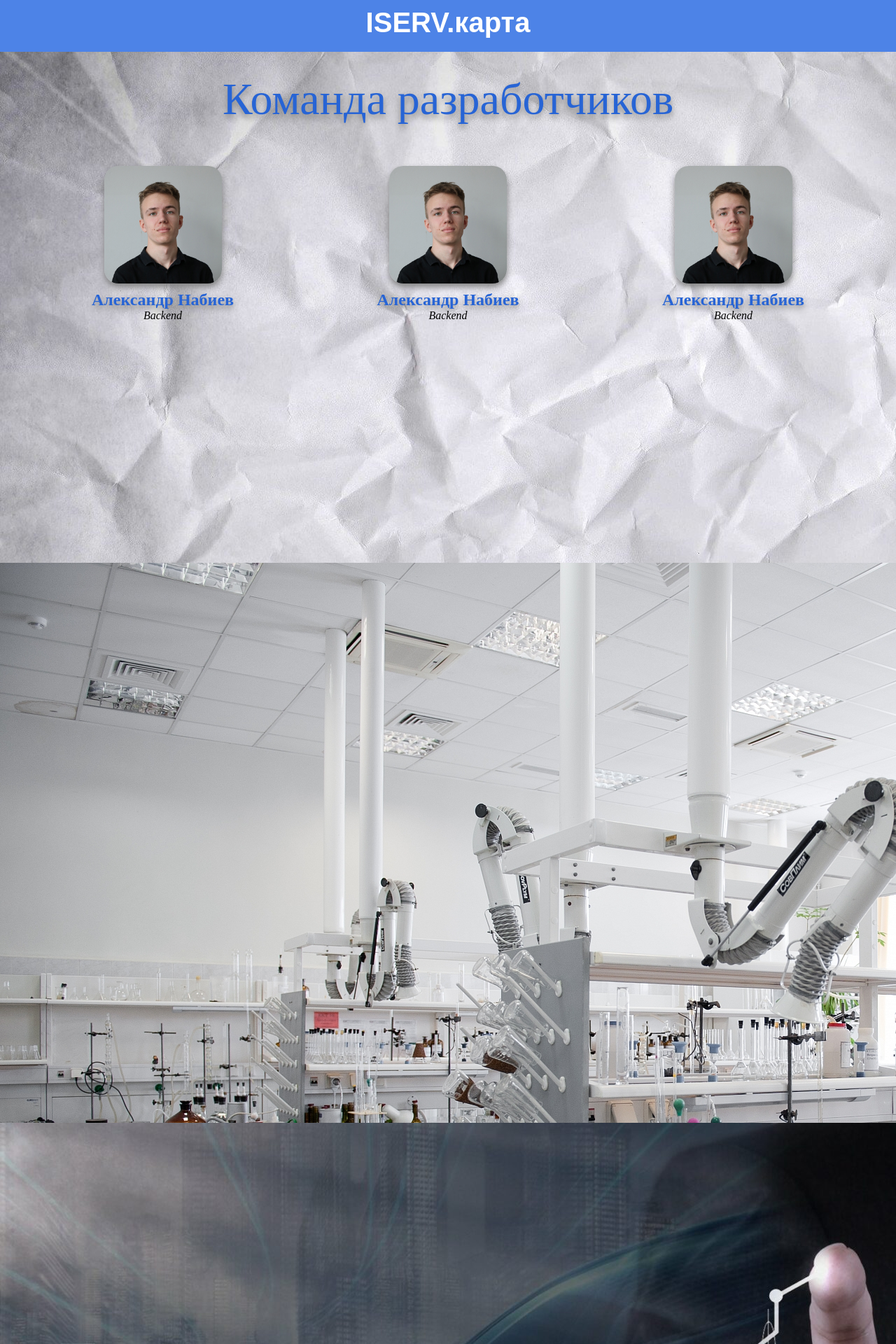
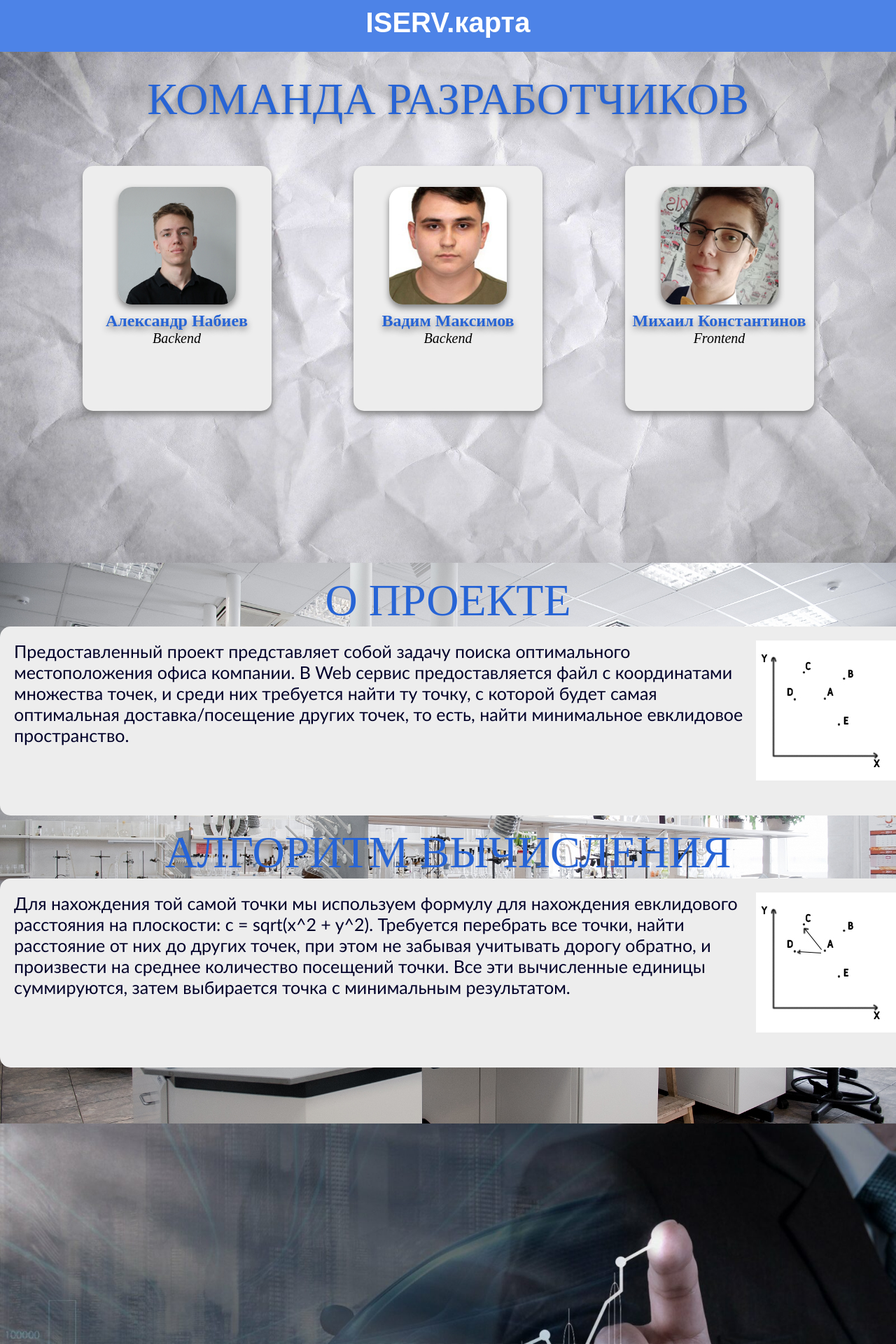
Before and after one commit to midavgigo/shipments_server, a Flask app: page / in a window 1280 px wide. Shown: the top 1920 px of that part at 70% size. Run offline with Flask 3, Linux system fonts and the light colour scheme; the page is wider than the window, and the part outside it is not shown; some libraries are stand-ins or nearby versions.

Commit message:
имеются все инструменты

```diff
--- a/main.py
+++ b/main.py
@@ -1,6 +1,7 @@
 from flask import Flask, render_template, request
 from flask_socketio import SocketIO, send
 import folium
+from DataHandler.DataHandler import DataHandler
 
 app = Flask(__name__)
 app.config["SECRET_KEY"] = "very_secretno"
@@ -10,7 +11,7 @@ socket = SocketIO(app, cors_allowed_origins="*")
 @socket.on("processing_done")
 def check_file(data):
     print(data["data"])
-    send(data, broadcast = True)
+    send(data)
 
 main_html = "site.html"
 
@@ -21,19 +22,43 @@ def render_map():
     folium.Marker([45.3288, -121.6625], popup="<i>Mt. Hood Meadows</i>", tooltip=tooltip).add_to(m)
     return m.get_root().render()
 
-@app.route("/")
+working_id = set()
+deleted_id = set()
+
+def get_id():
+    if len(working_id)==0:
+        working_id.add(0)
+        return 0
+    if len(deleted_id)==0:
+        if min(working_id) == 0:
+            working_id.add(max(working_id)+1)
+            return max(working_id)
+        else:
+            working_id.add(min(working_id)-1)
+            return min(working_id)
+    ret = min(deleted_id)
+    deleted_id.discard(ret)
+    working_id.add(ret)
+    return ret
+
+def del_id(i):
+    if i != max(working_id) and i != min(working_id):
+        deleted_id.add(i)
+    working_id.discard(i)
+
+@app.route("/", methods=["POST", "GET"])
 def first_page():
-    return render_template(main_html)
-
-@app.route("/upload", methods=["POST", "GET"])
-def upload_file():
     if request.method == "POST":
         f = request.files["file"]
-        id = request.form.get("id")
-        f.save(str(id))
-        return render_template(main_html)
+        id = get_id()
+        f.save("files/"+str(id))
+        return render_template(main_html, scroll="true", id = str(id))
     else:
-        return render_template(main_html)
+        return render_template(main_html, scroll="false")
+
+@app.route("/test")
+def test_page():
+    return render_template("test.html")
 
 if __name__ == '__main__':
     socket.run(app)
--- a/static/style.css
+++ b/static/style.css
@@ -1,3 +1,7 @@
+@import url("https://fonts.googleapis.com/css?family=Montserrat:700,900&subset=cyrillic");
+@import url('https://fonts.googleapis.com/css?family=Open+Sans:300,300i,400,400i,700,700i&subset=cyrillic');
+
+
 *{
     margin: 0;
 }
@@ -23,8 +27,8 @@ body{
     background-repeat: no-repeat;
     width: 100%;
     height: 700px;
-    background-image: url(image/Фон.jpg);
-    background-size: auto auto;
+    background-image: url(../static/image/Фон.jpg);
+    background-size: cover;
     padding-top: 30px;
 }
 
@@ -32,23 +36,24 @@ body{
     background-repeat: no-repeat;
     width: 100%;
     height: 800px;
-    background-image: url(image/лаба.jpg);
-    background-size: auto auto;
+    background-image: url(../static/image/лаба.jpg);
+    background-size: cover;
+    padding-top: 1px;
 }
 .fon3{
     background-repeat: no-repeat;
     width: 100%;
     height: 800px;
-    background-image: url(image/Эконом.jpg);
-    background-size: auto auto;
+    background-image: url(../static/image/Эконом.jpg);
+    background-size: cover;
 }
 
 .fon4{
     background-repeat: no-repeat;
     width: 100%;
     height: 700px;
-    background-image: url(image/карат.jpg);
-    background-size: auto auto;
+    background-image: url(../static/image/карат.jpg);
+    background-size: cover;
     padding-top: 100px;
 }
 .title{
@@ -59,6 +64,22 @@ body{
   font-size: 64px; /*Определяет размер шрифта элемента*/
   line-height: 75px; /*Задаёт высоту строки текста*/
   text-align: center; /*Определяет горизонтальное выравнивание текста в пределах элемента*/
+  animation-name: header_anim;
+  animation-duration: 1s;
+  animation-timing-function: cubic-bezier(0.68, -0.55, 0.265, 1.55);
+  text-transform: uppercase;
+}
+.card{
+  width: 270px;
+  height: 320px;
+  background-color: #ededed;
+  display: flex;
+  padding-top: 30px;
+  border-radius: 15px;
+  box-shadow: 0px 5px 10px gray;
+  animation-name: card_anim;
+  animation-duration: 1s;
+  animation-timing-function: cubic-bezier(0.68, -0.55, 0.265, 1.55);
 }
 .img {
     width: 350px; /*Устанавливает ширину содержимого элемента*/
@@ -95,88 +116,52 @@ body{
     text-shadow: 0px 5px 10px gray;
   }
   em{
-    font-family: 'agency FB';
+    font-size: 20px;
+    font-family:"fulbo";
   }
 
-  .form{
+.bigcard{
+  width: 1300px;
+  height: 270px;
+  display: flex;
+  background-color: #ededed;
+  margin: 0 auto;
+  border-radius: 15px;
+  /*text-shadow: 0px 5px 10px gray;*/
+  padding-top: 20px;
+  padding-left: 20px;
+  padding-right: 20px;
+  box-sizing: border-box;
+}
+.bigcard img{
+  width: 200px;
+  height: 200px;
+}
+
+p{
+  font-size: 25px;
+  font-family:'Gill Sans', 'Gill Sans MT', Calibri, 'Trebuchet MS', sans-serif;
+  color: rgb(1, 0, 41);
+}
+
+.formbox{
     background-color: rgb(245, 245, 245);
     width: 500px;
-    height: 100px;
+    height: 150px;
     margin: auto auto;
     position: relative;
     top: 50%;
-    padding-top: 60px;
-    padding-left: 150px;
+    padding-top: 45px;
+    padding-left:  70px;
     border-radius: 20px;
-  }
-  .form form{
-    width: 500px;
-    margin: 0 auto;
-  }
-
-  /*.input-file-text {
-    padding: 0 10px;
-    line-height: 40px;
-    text-align: left;
-    height: 40px;
-    display: block;
-    float: left;
     box-sizing: border-box;
-    width: 200px;
-    border-radius: 6px 0px 0 6px;
-    border: 1px solid #ddd;
-  }
-  .input-file-btn {
-  position: relative;
-    display: inline-block;
-    cursor: pointer;
-    outline: none;
-    text-decoration: none;
-    font-size: 14px;
-    vertical-align: middle;
-    color: rgb(255 255 255);
-    text-align: center;
-    border-radius: 0 4px 4px 0;
-    background-color: #5c8eca;
-    line-height: 22px;
-    height: 40px;
-    padding: 10px 20px;
-    box-sizing: border-box;
-    border: none;
-    margin: 0;
-    transition: background-color 0.2s;
-  }
-  .input-file input[type=file] {
-    position: absolute;
-    z-index: -1;
-    opacity: 0;
-    display: block;
-    width: 0;
-    height: 0;
-  }
+}
 
 
-  .input-file input[type=file]:focus + .input-file-btn {
-    box-shadow: 0 0 0 0.2rem rgba(0,123,255,.25);
-  }
+.fon2 .title{
+  margin-top: 15px;
+}
 
-
-  .input-file:hover .input-file-btn {
-    background-color: #7ac6f6;
-  }
-  .input-file:active .input-file-btn {
-    background-color: #4a5fc8;
-  }
-
-
-  .input-file input[type=file]:disabled + .input-file-btn {
-    background-color: #eee;
-  }
-
-  span{
-    font-family: 'KTF jermilov solid';
-  }
-  */
   .fon4 h1{
     font-weight: 500; /*Устанавливает насыщенность шрифта*/
     font-size: 64px; /*Определяет размер шрифта элемента*/
--- a/templates/site.html
+++ b/templates/site.html
@@ -6,6 +6,27 @@
     <meta name="viewport" content="width=device-width, initial-scale=1.0">
     <title>Site</title>
     <link rel="stylesheet" href="{{url_for('.static', filename='style.css')}}">
+    <script src="//cdnjs.cloudflare.com/ajax/libs/socket.io/2.2.0/socket.io.js"></script>
+    <script>
+        window.onload = function() {
+            if({% if scroll=="true"%}true{% else %}false{%endif%}){
+                var scrollHeight = Math.max(
+                    document.body.scrollHeight, document.documentElement.scrollHeight,
+                    document.body.offsetHeight, document.documentElement.offsetHeight,
+                    document.body.clientHeight, document.documentElement.clientHeight
+                );
+                window.scrollTo(0, scrollHeight);
+            }
+            {% if id %}
+            document.cookie = "id="+encodeURIComponent("{{id}}");
+            {%endif%}
+            socket.on('my_response', function(msg, cb) {
+                $('#log').append('<br>' + $('<div/>').text('logs #' + msg.count + ': ' + msg.data).html());
+                if (cb)
+                    cb();
+            });
+        }
+    </script>
 </head>
 <body>
     <div class="nav"><h2>ISERV.карта</h></div>
@@ -13,6 +34,7 @@
         <h1 class="title">Команда разработчиков</h1>
         <div class="team">
             <figure class="figure">
+                <div class = card>
                     <div class="img">
                         <img src="{{url_for('.static', filename='image/саня.jpg')}}" alt="Александр Набиев" class="foto">
                         <figcaption>
@@ -20,43 +42,52 @@
                             <em>Backend</em>
                         </figcaption>
                     </div>
+                </div>
+                <div class = card>
                     <div class="img">
-                    <img src="{{url_for('.static', filename='image/саня.jpg')}}" alt="Александр Набиев" class="foto">
+                        <img src="{{url_for('.static', filename='image/Вадим.jpg')}}" alt="Вадим Максимов" class="foto">
                         <figcaption>
-                        <h2>Александр Набиев</h2>
+                            <h2>Вадим Максимов</h2>
                             <em>Backend</em>
                         </figcaption>
                     </div>
+                </div>
+                <div class = card>
                     <div class="img">
-                    <img src="{{url_for('.static', filename='image/саня.jpg')}}" alt="Александр Набиев" class="foto">
+                        <img src="{{url_for('.static', filename='image/миша.jpg')}}" alt="Михаил Константинов" class="foto">
                         <figcaption>
-                        <h2>Александр Набиев</h2>
-                        <em>Backend</em>
+                            <h2>Михаил Константинов</h2>
+                            <em>Frontend</em>
                         </figcaption>
+                    </div>
                 </div>
             </figure>
         </div>
     </div>
-    <div class="fon2"></div>
+    <div class="fon2">
+        <h1 class="title">О проекте</h1>
+        <div class="bigcard">
+            <p>Предоставленный проект представляет собой задачу поиска оптимального местоположения офиса компании. В Web сервис предоставляется файл с координатами множества точек, и среди них требуется найти ту точку, с которой будет самая оптимальная доставка/посещение других точек, то есть, найти минимальное евклидовое пространство.</p>
+            <img src="{{url_for('.static', filename='image/коорды.jpg')}}" alt="Шаблон точек">
+        </div>
+        <h1 class="title">Алгоритм вычисления</h1>
+        <div class="bigcard">
+            <p> Для нахождения той самой точки мы используем формулу для нахождения евклидового расстояния на плоскости: c = sqrt(x^2 + y^2).
+                Требуется перебрать все точки, найти расстояние от них до других точек, при этом не забывая учитывать дорогу обратно, и произвести на среднее количество посещений точки. Все эти вычисленные единицы суммируются, затем выбирается точка с минимальным результатом.</p>
+                <img src="{{url_for('.static', filename='image/вычисления.jpg')}}" alt="Шаблон точек">
+        </div>
+    </div>
     <div class="fon3"></div>
     <div class="fon4">
         <div class="fat">
         <h1>Узнайте оптимальную точку!</h1>
-            <div class="form">
-                <form method="post" action = "upload" enctype = "multipart/form-data">
-                    <input type="file" name="file" />
-                    <input type="hidden" name="id" value="zalupa"/>
-                    <input type="submit" />
+            <div class="formbox">
+                    <form method="post" action="/" enctype = "multipart/form-data">
+                        <input type="file" name="file"/>
+                        <input type="submit"/>
                     </form>
             </div>
         </div>
     </div>
-    <script src="https://cdnjs.cloudflare.com/ajax/libs/socket.io/4.0.1/socket.io.js" integrity="sha512-q/dWJ3kcmjBLU4Qc47E4A9kTB4m3wuTY7vkFJDTZKjTs8jhyGQnaUrxa0Ytd0ssMZhbNua9hE+E7Qv1j+DyZwA==" crossorigin="anonymous"></script>
-    <script type="text/javascript" charset="utf-8">
-        var socket = io();
-        socket.on('connect', function() {
-            socket.emit('processing_done', {data: 'I\'m connected!'});
-        });
-    </script>
 </body>
 </html>
--- /dev/null
+++ b/templates/test.html
@@ -0,0 +1,5 @@
+<body>
+    <script>
+
+    </script>
+</body>
```
Also changed, not shown: other parts of static/style.css (+29 -3 lines), templates/upload.html (added, +11 -0 lines), static/image/Вадим.jpg (added), static/image/вычисления.jpg (added), static/image/коорды.jpg (added), static/image/миша.jpg (added), 3 other files. Lines whose indentation alone changed are shown as unchanged.
